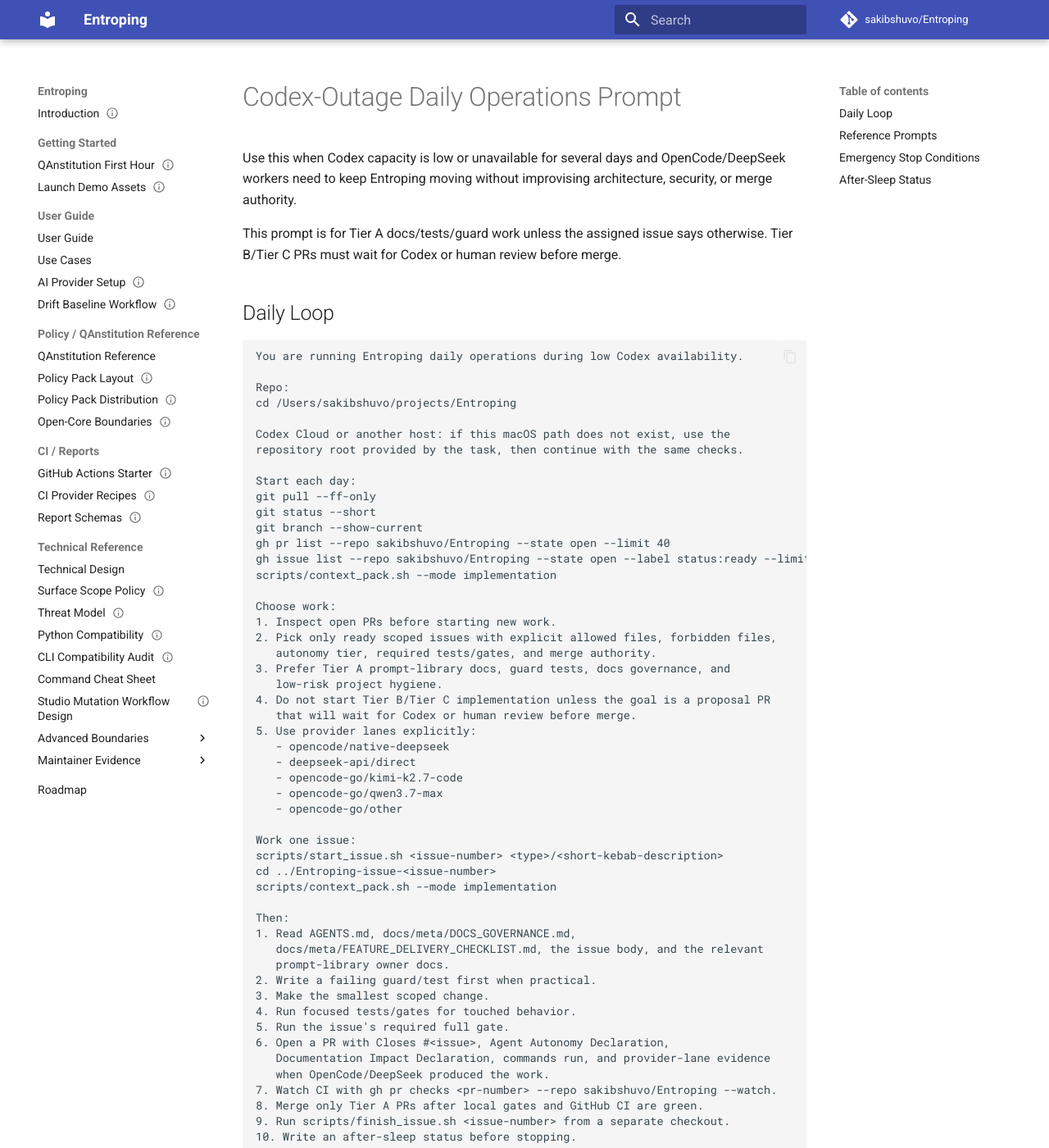
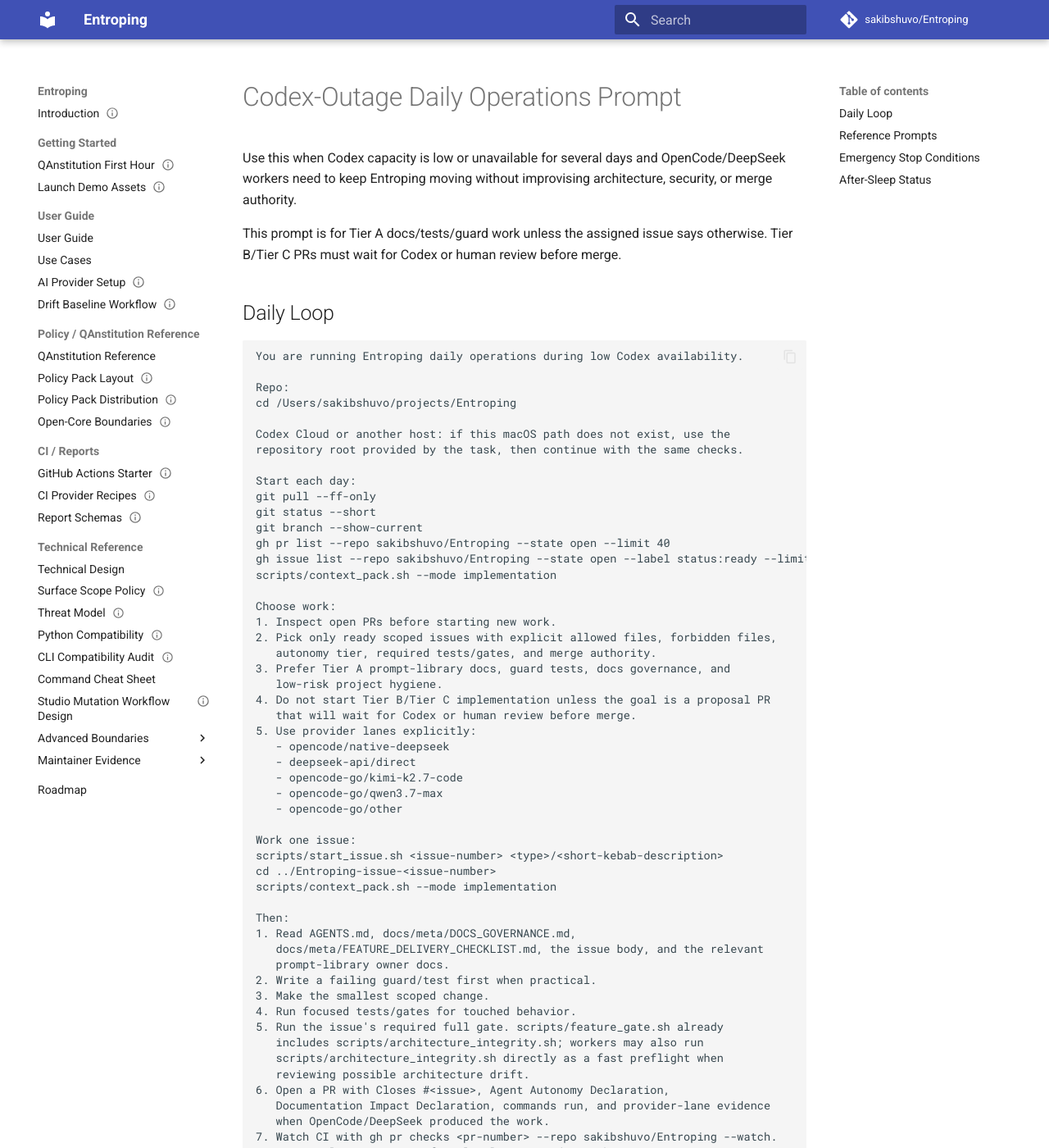
Before and after one commit to sakibshuvo/Entroping, an MkDocs documentation site: the page built from docs/meta/prompt-library/codex-outage-daily-operations.md, in a window 1280 px wide and 1400 px high. Shown: the whole window at 82% size. Built offline with MkDocs 1.6.1 and Material for MkDocs 9.7.7, drawn with Linux system fonts in a browser that asks for light colours; comment, search, counter and statistics services are not loaded; some of the changed text lies outside the part shown.

Commit message:
docs(factory): add architecture gate to outage ops

```diff
--- a/docs/meta/prompt-library/codex-outage-daily-operations.md
+++ b/docs/meta/prompt-library/codex-outage-daily-operations.md
@@ -65,7 +65,10 @@
 2. Write a failing guard/test first when practical.
 3. Make the smallest scoped change.
 4. Run focused tests/gates for touched behavior.
-5. Run the issue's required full gate.
+5. Run the issue's required full gate. scripts/feature_gate.sh already
+   includes scripts/architecture_integrity.sh; workers may also run
+   scripts/architecture_integrity.sh directly as a fast preflight when
+   reviewing possible architecture drift.
 6. Open a PR with Closes #<issue>, Agent Autonomy Declaration,
    Documentation Impact Declaration, commands run, and provider-lane evidence
    when OpenCode/DeepSeek produced the work.
@@ -102,6 +105,8 @@
   `.entroping/` artifacts, generated local context output,
   local env files, or secrets,
 - Tier A work expanding into Tier B/Tier C scope,
+- any change that weakens hexagonal architecture, QAnstitution branding, or
+  treats model summaries as source of truth,
 - any change touching Hurl runner behavior, `entroping run`, redaction, proxy,
   provider runtime boundary, dependencies, release publishing, raw traffic, or
   audit evidence.
```
Also changed, not shown: 1 other file.
